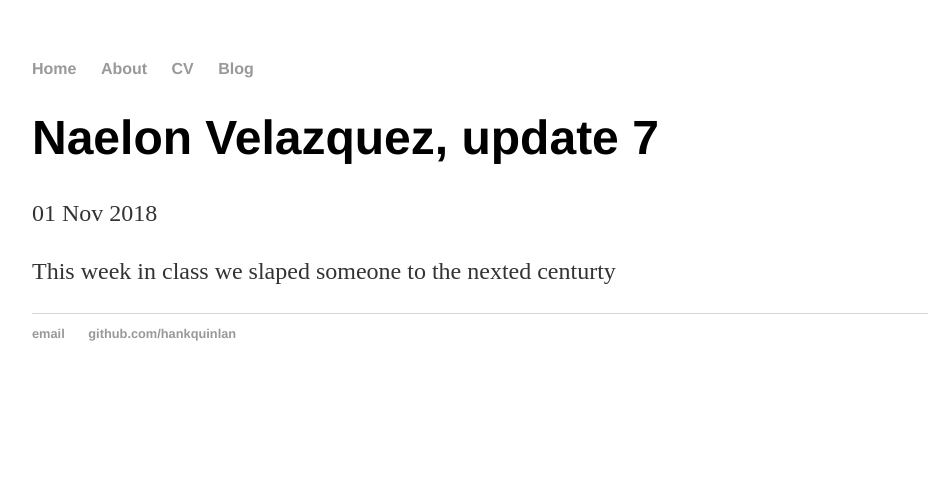
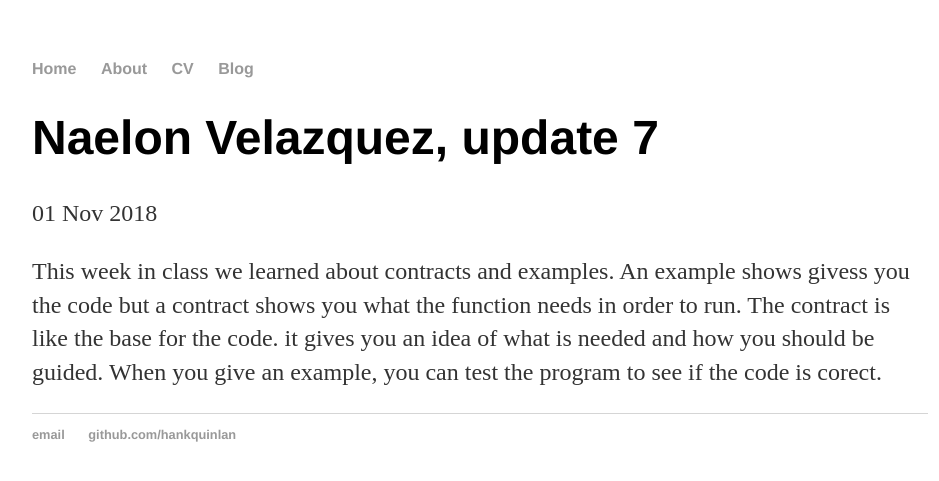
Before and after one commit to naelonv5318/naelonv5318.github.io, a Jekyll site: the page built from _posts/2018-11-01-Naelon-Velazquez-site-update7.md, in a window 1280 px wide. Shown: the top 481 px of the page, without its empty margins (160-1099 px from the left). Built offline with Jekyll 4.4.1, drawn with Linux system fonts in a browser that asks for light colours.

Commit message:
Update 2018-11-01-Naelon-Velazquez-site-update7.md

```diff
--- a/_posts/2018-11-01-Naelon-Velazquez-site-update7.md
+++ b/_posts/2018-11-01-Naelon-Velazquez-site-update7.md
@@ -4,4 +4,4 @@ title: "Naelon Velazquez, update 7"
 date: 2018-11-01
 ---
 
-This week in class we slaped someone to the nexted centurty
+This week in class we learned about contracts and examples. An example shows givess you the code but a contract shows you what the function needs in order to run. The contract is like the base for the code. it gives you an idea of what is needed and how you should be guided. When you give an example, you can test the program to see if the code is corect.
```
